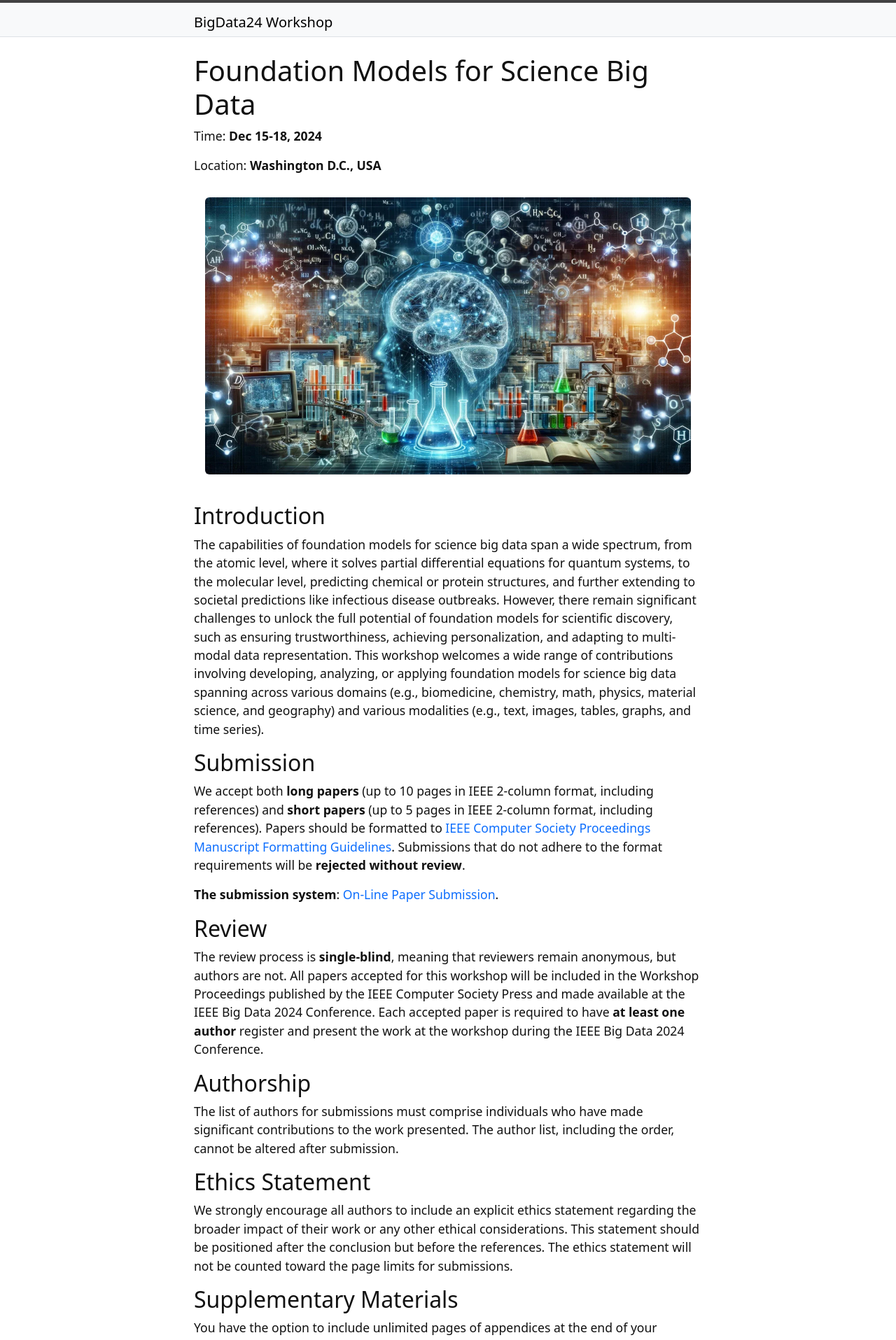
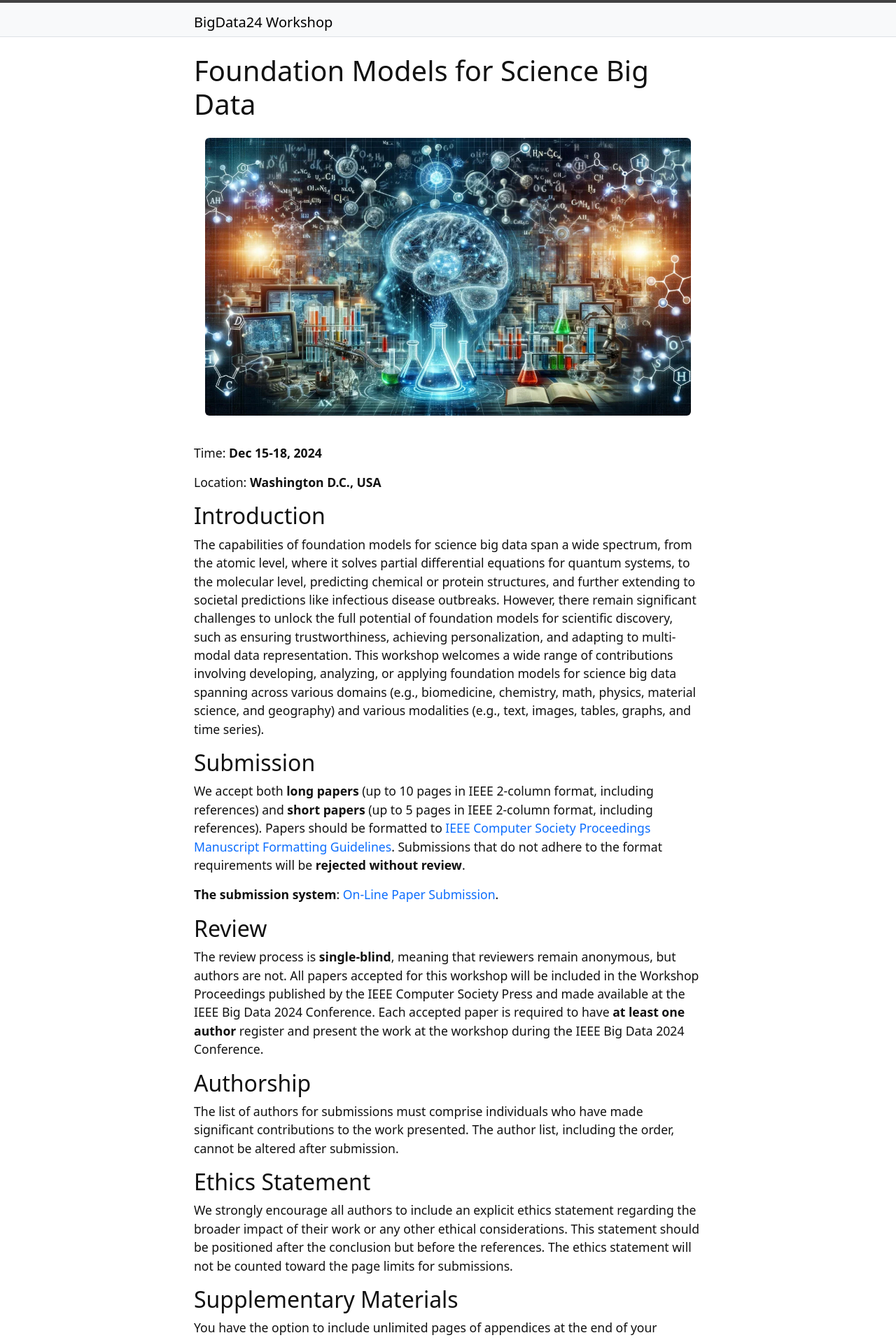
Before and after one commit to xuanwang91/fm4science-workshop, a Jekyll site: the page built from index.md, in a window 1280 px wide. Shown: the top 1915 px of the page at 70% size. Built offline with Jekyll 4.4.1, drawn with Linux system fonts in a browser that asks for light colours.

Commit message:
Update index.md

```diff
--- a/index.md
+++ b/index.md
@@ -5,12 +5,11 @@ layout: page
 
 # Foundation Models for Science Big Data
 
+{% include figure.html img="front-page.jpg" alt="intro image here" width="100%" %}
+
 Time: **Dec 15-18, 2024**
 
 Location: **Washington D.C., USA**
-
-{% include figure.html img="front-page.jpg" alt="intro image here" width="100%" %}
-
 
 ## Introduction
 The capabilities of foundation models for science big data span a wide spectrum, from the atomic level, where it solves partial differential equations for quantum systems, to the molecular level, predicting chemical or protein structures, and further extending to societal predictions like infectious disease outbreaks. However, there remain significant challenges to unlock the full potential of foundation models for scientific discovery, such as ensuring trustworthiness, achieving personalization, and adapting to multi-modal data representation. This workshop welcomes a wide range of contributions involving developing, analyzing, or applying foundation models for science big data spanning across various domains (e.g., biomedicine, chemistry, math, physics, material science, and geography) and various modalities (e.g., text, images, tables, graphs, and time series).
```
